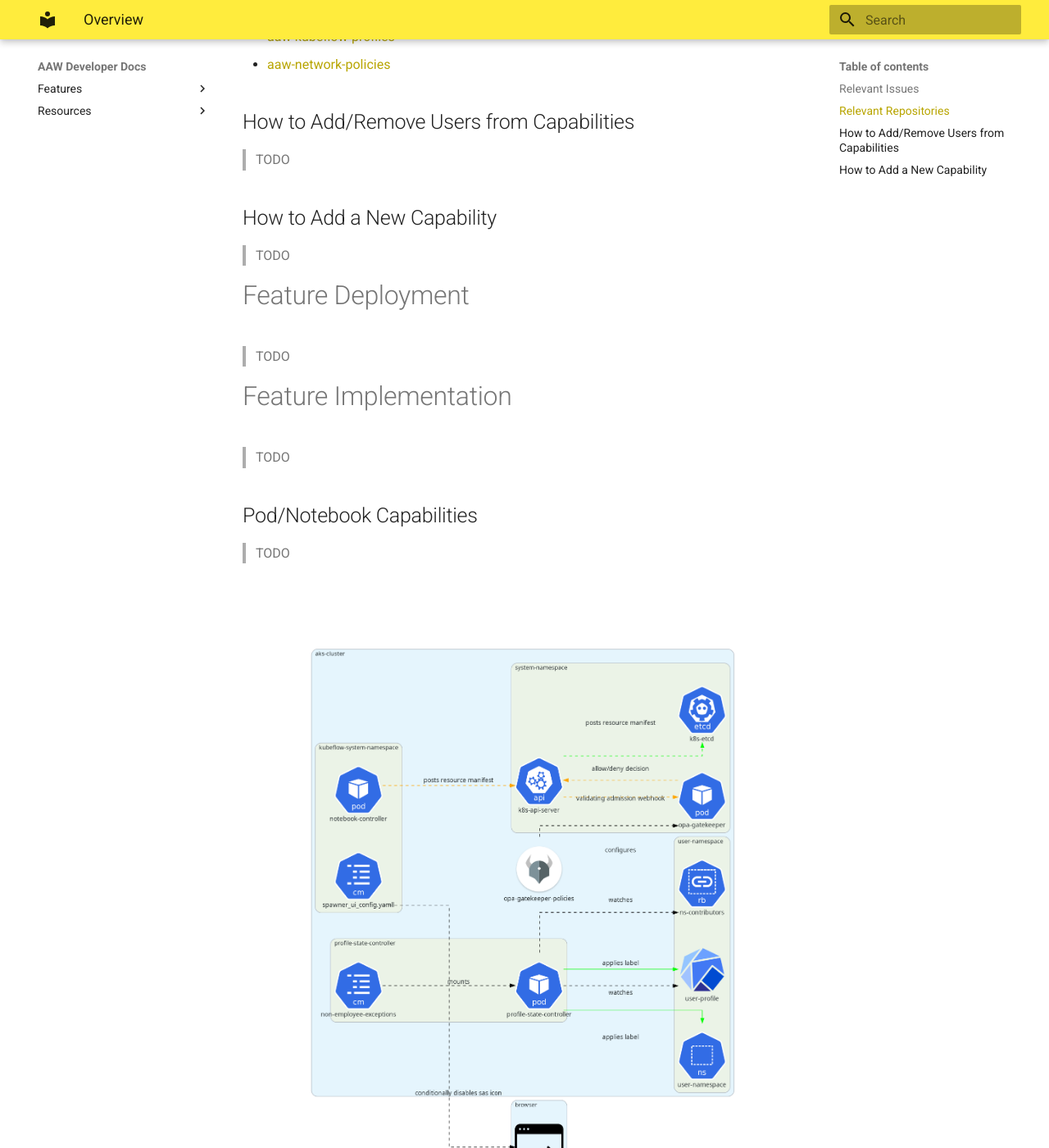
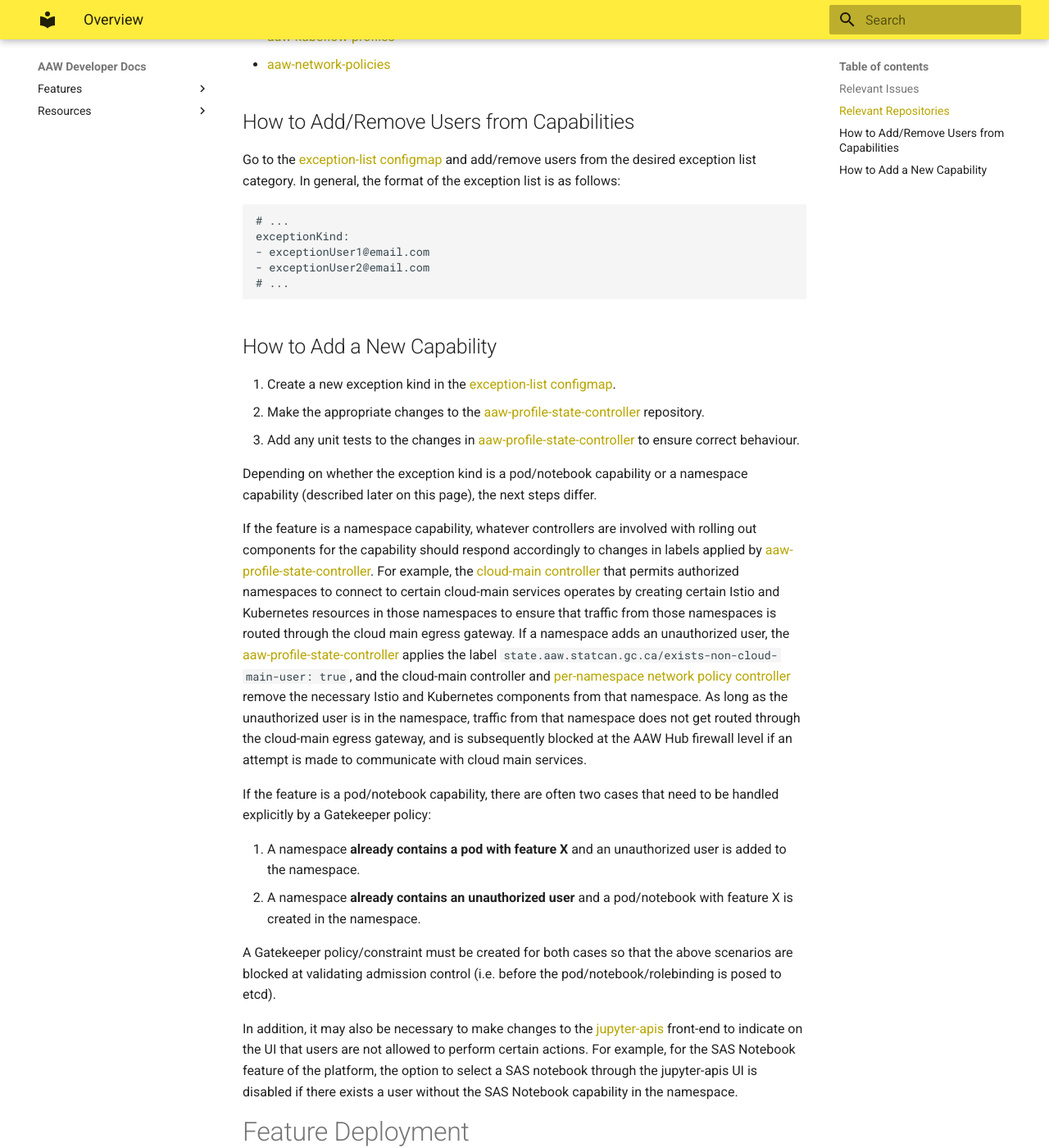
Before and after one commit to StatCan/aaw-developer-docs, an MkDocs documentation site: the page built from docs/features/rbac/non-employee-rbac.md, in a window 1280 px wide and 1400 px high, scrolled down 744 px. Shown: the whole window at 82% size. Built offline with MkDocs 1.6.1 and Material for MkDocs 9.7.7, drawn with Linux system fonts in a browser that asks for light colours; some of the changed text lies outside the part shown.

Commit message:
docs(non-employee-rbac): include documentation

````diff
--- a/docs/features/rbac/non-employee-rbac-ns.py
+++ b/docs/features/rbac/non-employee-rbac-ns.py
@@ -46,7 +46,6 @@ with Diagram(myself(), show=False):
 
         with Cluster("cloud-main-system"):
             ingress_netpol = Netpol("allow-ingress-from-user-ns")
-            network_policy_controller = Pod("aaw-network-policies")
 
     # network policy in cloud-main-system selects namespaces with exists-non-cloud-main-users: false
     # and allows ingress from those namespaces
@@ -68,3 +67,5 @@ with Diagram(myself(), show=False):
     # Profile State Controller applies capability labels to user profile and namespace
     profile_state_controller >> Edge(label="applies label", style="solid", color="green") >> allowed_k8s_user_profile
     profile_state_controller >> Edge(label="applies label", style="solid", color="green") >> allowed_k8s_user_ns
+    profile_state_controller >> Edge(label="applies label", style="solid", color="red") >> non_allowed_k8s_user_profile
+    profile_state_controller >> Edge(label="applies label", style="solid", color="red") >> non_allowed_k8s_user_ns
--- a/docs/features/rbac/non-employee-rbac.md
+++ b/docs/features/rbac/non-employee-rbac.md
@@ -20,11 +20,34 @@ The two main capabilities that are relevant are (1) the ability to create pods w
 
 ## How to Add/Remove Users from Capabilities
 
-> TODO
+Go to the [exception-list configmap](https://github.com/StatCan/aaw-kubeflow-profiles/blob/%40cbrown/1335-non-employee-rbac/non-employee-exceptions-config.jsonnet) and add/remove users from the desired exception list category. In general, the format of the exception list is as follows:
+
+```yaml
+# ...
+exceptionKind:
+- exceptionUser1@email.com
+- exceptionUser2@email.com
+# ...
+```
 
 ## How to Add a New Capability
 
-> TODO
+1. Create a new exception kind in the [exception-list configmap](https://github.com/StatCan/aaw-kubeflow-profiles/blob/%40cbrown/1335-non-employee-rbac/non-employee-exceptions-config.jsonnet).
+2. Make the appropriate changes to the [aaw-profile-state-controller](https://github.com/StatCan/aaw-profile-state-controller) repository.
+3. Add any unit tests to the changes in [aaw-profile-state-controller](https://github.com/StatCan/aaw-profile-state-controller) to ensure correct behaviour.
+
+Depending on whether the exception kind is a pod/notebook capability or a namespace capability (described later on this page), the next steps differ.
+
+If the feature is a namespace capability, whatever controllers are involved with rolling out components for the capability should respond accordingly to changes in labels applied by [aaw-profile-state-controller](https://github.com/StatCan/aaw-profile-state-controller). For example, the [cloud-main controller](https://github.com/StatCan/aaw-kubeflow-profiles-controller/blob/main/cmd/cloud-main.go) that permits authorized namespaces to connect to certain cloud-main services operates by creating certain Istio and Kubernetes resources in those namespaces to ensure that traffic from those namespaces is routed through the cloud main egress gateway. If a namespace adds an unauthorized user, the [aaw-profile-state-controller](https://github.com/StatCan/aaw-profile-state-controller) applies the label `state.aaw.statcan.gc.ca/exists-non-cloud-main-user: true`, and the cloud-main controller and [per-namespace network policy controller](https://github.com/StatCan/aaw-kubeflow-profiles-controller/blob/main/cmd/network.go) remove the necessary Istio and Kubernetes components from that namespace. As long as the unauthorized user is in the namespace, traffic from that namespace does not get routed through the cloud-main egress gateway, and is subsequently blocked at the AAW Hub firewall level if an attempt is made to communicate with cloud main services.
+
+If the feature is a pod/notebook capability, there are often two cases that need to be handled explicitly by a Gatekeeper policy:
+
+1. A namespace **already contains a pod with feature X** and an unauthorized user is added to the namespace.
+2. A namespace **already contains an unauthorized user** and a pod/notebook with feature X is created in the namespace.
+
+A Gatekeeper policy/constraint must be created for both cases so that the above scenarios are blocked at validating admission control (i.e. before the pod/notebook/rolebinding is posed to etcd).
+
+In addition, it may also be necessary to make changes to the [jupyter-apis](https://github.com/StatCan/jupyter-apis) front-end to indicate on the UI that users are not allowed to perform certain actions. For example, for the SAS Notebook feature of the platform, the option to select a SAS notebook through the jupyter-apis UI is disabled if there exists a user without the SAS Notebook capability in the namespace.
 
 # Feature Deployment
 
@@ -32,16 +55,27 @@ The two main capabilities that are relevant are (1) the ability to create pods w
 
 # Feature Implementation
 
-> TODO
+This implementation proposes two kinds of feature capabilities: (1) Pod/Notebook features and (2) Namespace features.
 
-## Pod/Notebook Capabilities
+For example, the SAS notebook feature is a **Pod/notebook feature** because it requires deploying a specific kind of notebook into a namespace, whereas cloud-main-connectivity is a **namespace feature** because routing pod traffic through the egress gateway is determined by rules that are applied at the level of the namespace.
 
-> TODO
+The semantics for labels behind each feature work as follows.
+
+## Pod/Notebook Feature
 
 ![non-employee-rbac-pods](non-employee-rbac-pod.png)
 
-## Namespace Capabilities
+The profile state controller applies a label of the form `has-X-feature` if **any** pod/notebook in the namespace has that feature (e.g. a pod with the sas image). Additionally, the profile state controller applies a label of the form `exists-non-X-user` if **any** subject in **any** rolebinding in the namespace is not an employee or not in the list of exceptions for that capability. The profiles state controller will apply the following labels to the profile and namespace:
 
-> TODO
+- `has-X-feature: true` if **any** pod in the namespace has that feature
+- `exists-non-X-user: true` if **any** subject in **any** role binding is not an employee or is not in the exception list for that capability.
+
+If a non-employee without an exception is added to a rolebinding in a namespace where the label `has-X-feature: true` is present, a gatekeeper policy blocks this request.
+
+If a pod with `X-feature` is added to a namespace where the label `exists-non-X-user` is present, a gatekeeper policy blocks this request.
+
+## Namespace Feature
 
 ![non-employee-rbac-namespaces](non-employee-rbac-ns.png)
+
+A namespace feature only requires the logic surrounding the `exists-non-X-user` label described above. In the case of cloud-main connectivity, the `cloud-main` and `network` controllers in `aaw-kubeflow-profiles-controller` should automatically reconcile the network policies / virtual services involved if a namespace does not have the cloud main connectivity capability. No gatekeeper policy should be required.
````
Also changed, not shown: docs/features/rbac/non-employee-rbac-ns.png.
